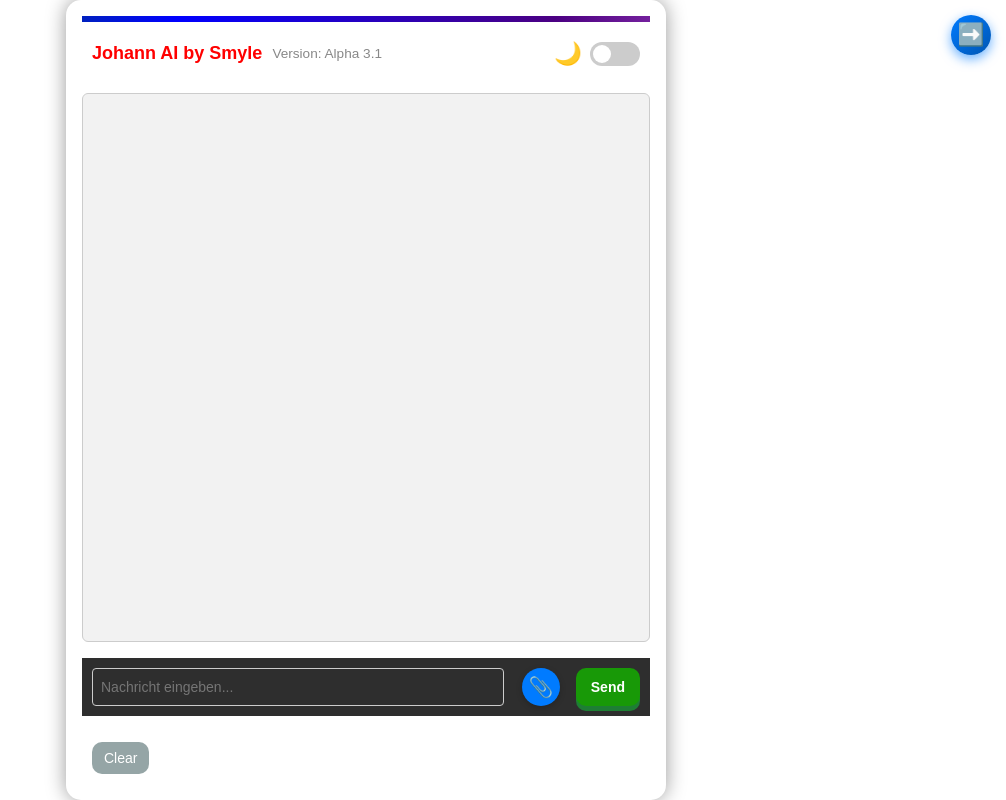
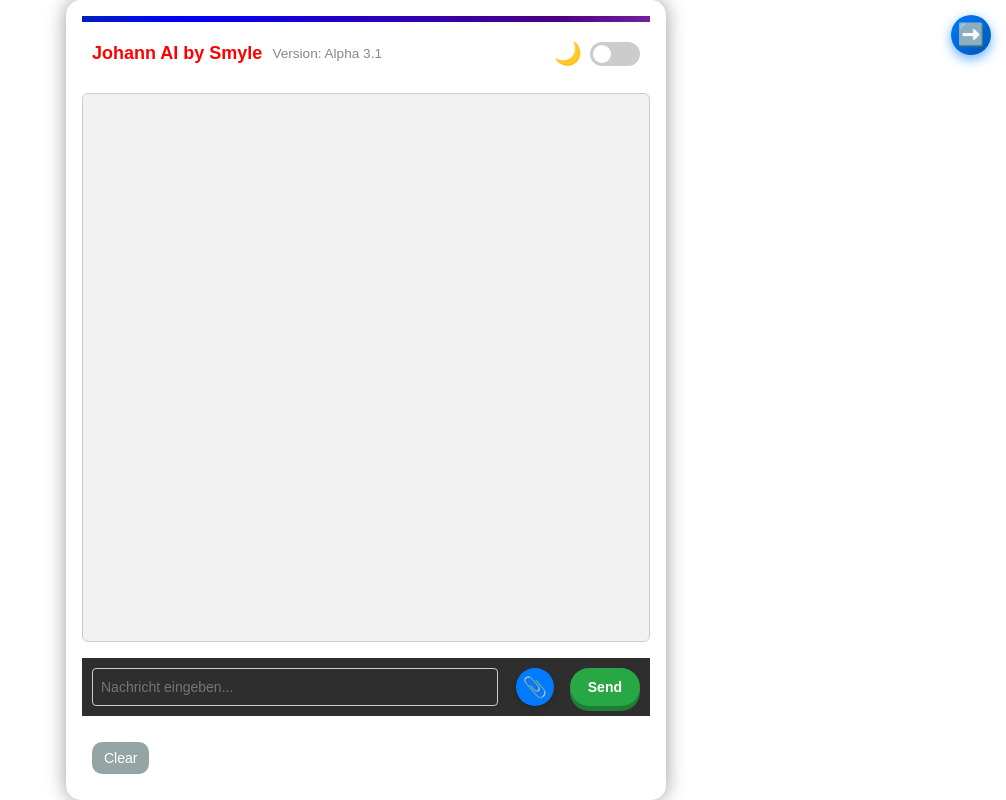
Before and after one commit to JohannLiebertus/JohannAI, a plain HTML site: page index.html in a window 1280 px wide. Shown: the whole page, without its empty margins (274-1280 px from the left). Drawn offline with Linux system fonts and the light colour scheme.

Commit message:
Update style.css

```diff
--- a/style.css
+++ b/style.css
@@ -107,14 +107,21 @@ input[type="text"] {
     margin-right: 10px;
 }
 
-button.send-btn {
-    background-color: #189907;
-    color: white;
-    border: none;
-    padding: 10px 15px;
-    border-radius: 10px;
-    font-size: 14px;
-    cursor: pointer;
+.send-btn {
+  padding: 10px 20px; /* Etwas Platz links und rechts */
+  width: auto;        /* Keine feste Breite, nur so breit wie Inhalt */
+  min-width: 0;       /* Verhindert Mindestbreite */
+  display: inline-block; /* Damit Button sich an Inhalt anpasst */
+  cursor: pointer;
+  border: none;
+  border-radius: 20px;
+  background-color: #28a745;
+  color: white;
+  font-weight: bold;
+  font-size: 14px;
+  box-shadow: 0 5px 0 #1e7e34;
+  transition: all 0.2s ease;
+  user-select: none;
 }
 
 button.send-btn:hover {
```
